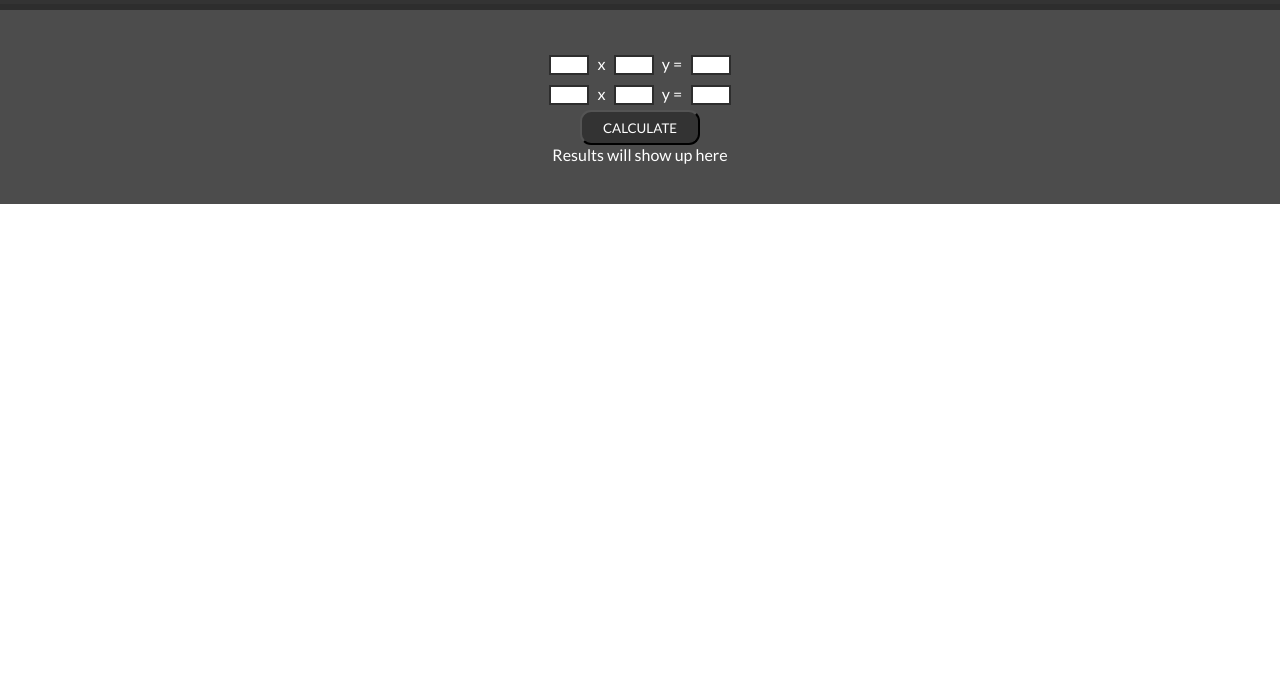
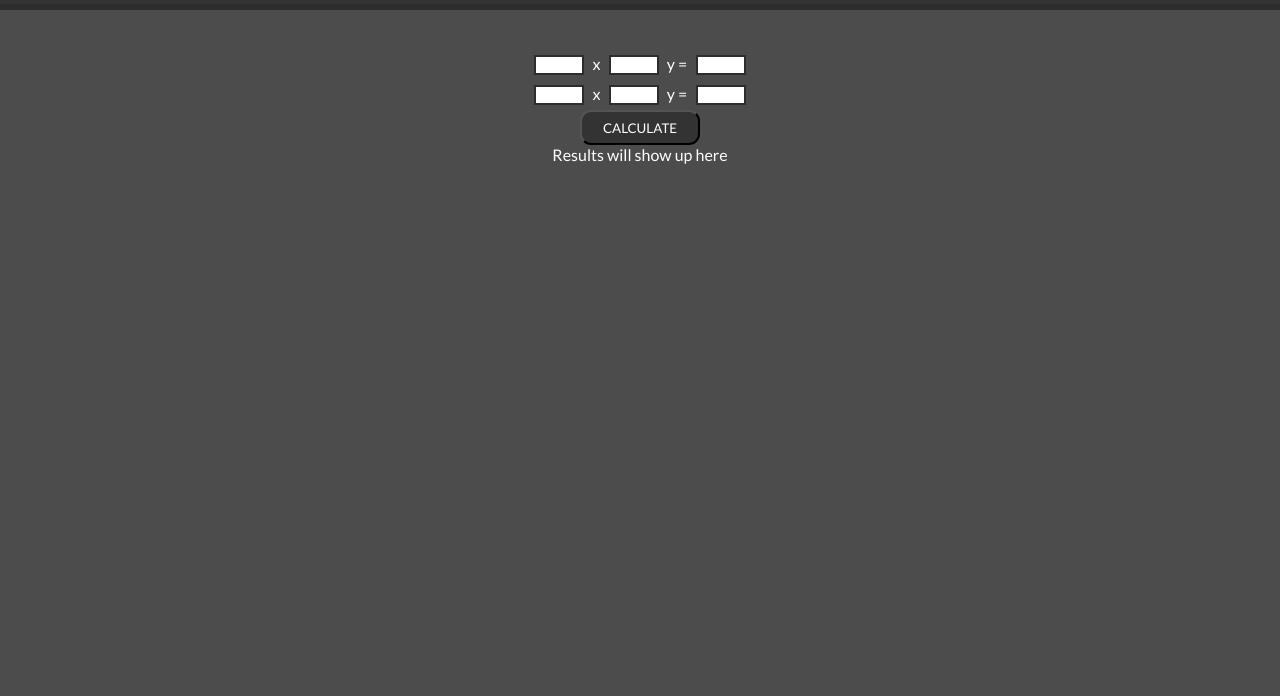
Before and after one commit to lizardleaf/equasolverr, a plain HTML site: page simequations.html in a window 1280 px wide. Shown: the part 104-800 px from the top of the page. Drawn offline with Linux system fonts and the light colour scheme.

Commit message:
Update styles.css

```diff
--- a/styles.css
+++ b/styles.css
@@ -3,7 +3,12 @@
     margin: 0;
     box-sizing: border-box;
     font-family: "Lato", sans-serif;
-    overflow: hidden;
+}
+
+
+body {
+    background-color: #4c4c4c;
+    color: white;
 }
 
 .header {
@@ -15,13 +20,6 @@
 
 header {
     margin: 20px;
-}
-
-.main {
-    width: 100%;
-    height: 2S000px;
-    background-color: #4c4c4c;
-    color: white;
 }
 
 .item {
@@ -61,6 +59,6 @@ button {
 
 input {
     border: 2px solid rgb(45, 45, 45);
-    width: 40px;
+    width: 50px;
     margin: 5px;
 }
```
